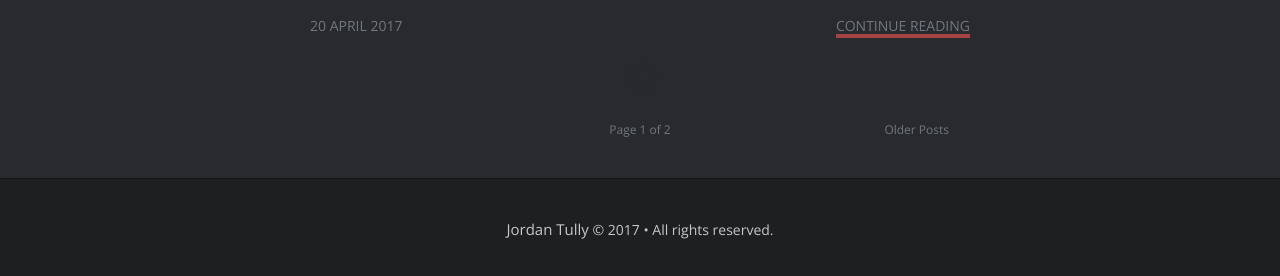
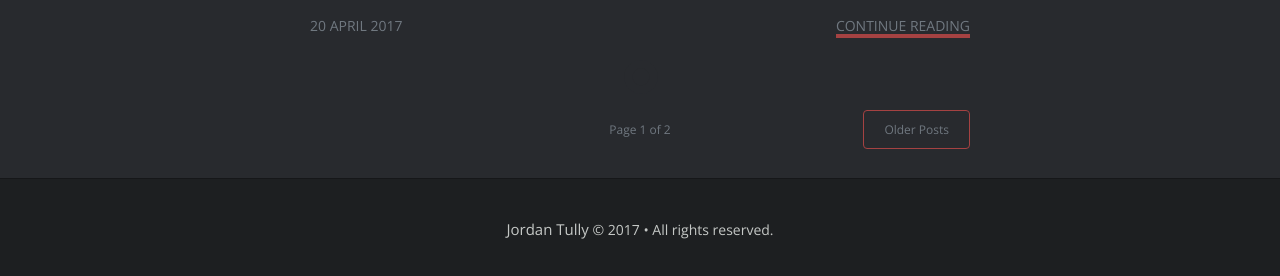
Before and after one commit to Dolichomps/dolichomps.github.io, a Jekyll site: the page built from index.html, in a window 1280 px wide. Shown: the part 854-1130 px from the top of the page. Built offline with Jekyll 4.4.1, drawn with Linux system fonts in a browser that asks for light colours; some web fonts are replaced; the list of posts is cut into pages by our own code.

Commit message:
fixed buttons

```diff
--- a/assets/css/dev/style.scss
+++ b/assets/css/dev/style.scss
@@ -323,13 +323,13 @@ main {
 				a {
 
 					@extend .buttonsAndPageNumber;
-					border: 1px solid $backgroundColor;
+					border: 1px solid $linkBorderColor;
 					@include vendor1(border-radius, $articleImageBorderRadius);
 
 					/* a:hover */
 					&:hover {
 						color: darken($generalTextColor, 15%);
-						border: 1px solid darken($backgroundColor, 15%);
+						border: 1px solid darken($linkBorderColor, 15%);
 					}/* &:hover */
 
 				}/* a */
```
Also changed, not shown: assets/css/prod/style.min.css.
